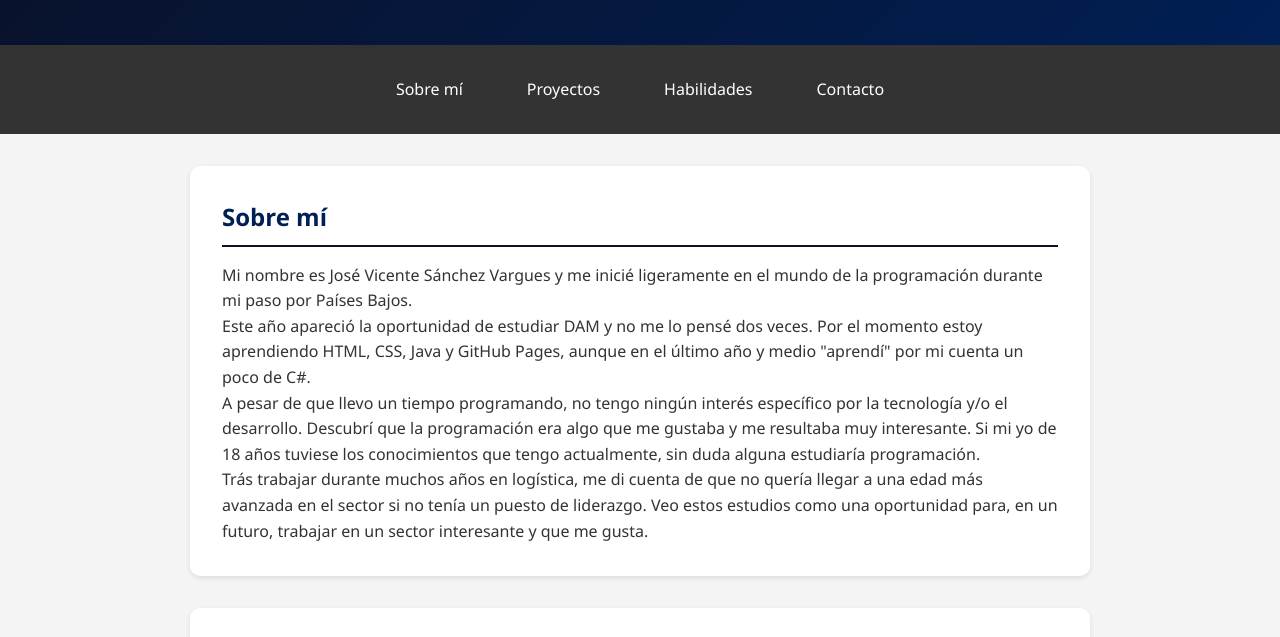
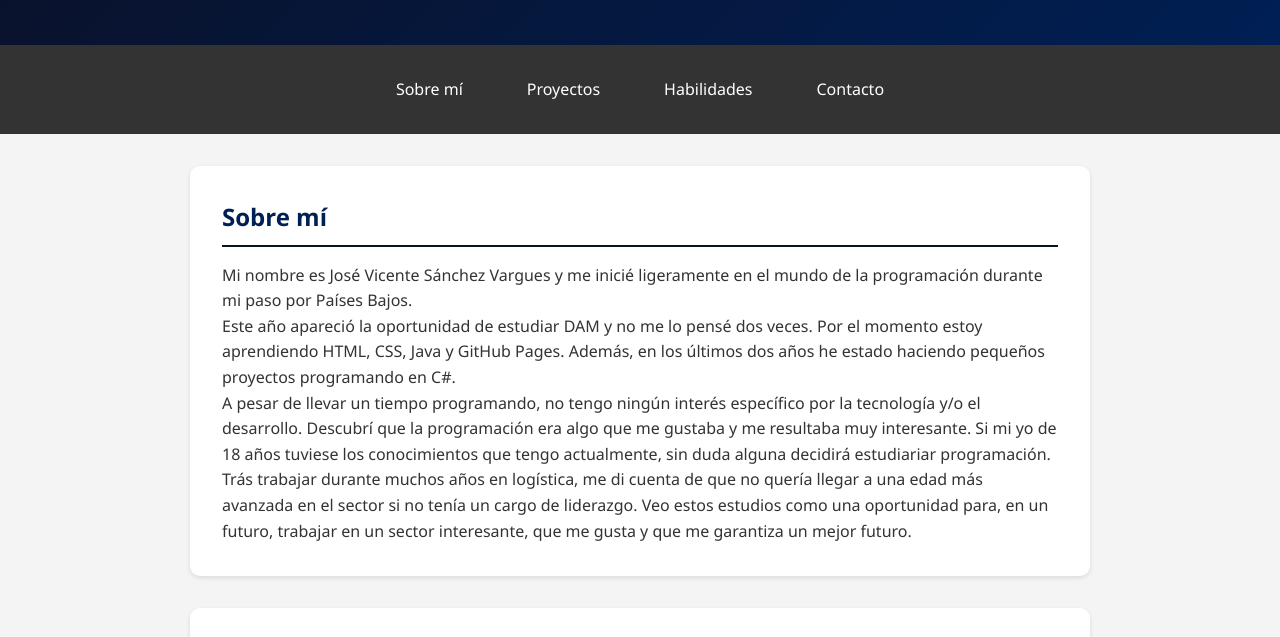
Before and after one commit to jvsv97/mi-portofolio, a plain HTML site: page index.html in a window 1280 px wide. Shown: the part 149-786 px from the top of the page. Drawn offline with Linux system fonts and the light colour scheme.

Commit message:
Revisión y actualización de index.html
Revisión del contenido de mi portfolio y se realizan pequeños cambios para que este sea más profesional.

```diff
--- a/index.html
+++ b/index.html
@@ -25,13 +25,13 @@
         Mi nombre es José Vicente Sánchez Vargues y me inicié ligeramente en el mundo de la programación durante mi paso por Países Bajos.
       </p>
       <p>
-         Este año apareció la oportunidad de estudiar DAM y no me lo pensé dos veces. Por el momento estoy aprendiendo HTML, CSS, Java y GitHub Pages, aunque en el último año y medio "aprendí" por mi cuenta un poco de C#.
+         Este año apareció la oportunidad de estudiar DAM y no me lo pensé dos veces. Por el momento estoy aprendiendo HTML, CSS, Java y GitHub Pages. Además, en los últimos dos años he estado haciendo pequeños proyectos programando en C#.
       </p>
       <p>
-        A pesar de que llevo un tiempo programando, no tengo ningún interés específico por la tecnología y/o el desarrollo. Descubrí que la programación era algo que me gustaba y me resultaba muy interesante. Si mi yo de 18 años tuviese los conocimientos que tengo actualmente, sin duda alguna estudiaría programación.
+        A pesar de llevar un tiempo programando, no tengo ningún interés específico por la tecnología y/o el desarrollo. Descubrí que la programación era algo que me gustaba y me resultaba muy interesante. Si mi yo de 18 años tuviese los conocimientos que tengo actualmente, sin duda alguna decidirá estudiariar programación.
       </p>
       <p>
-        Trás trabajar durante muchos años en logística, me di cuenta de que no quería llegar a una edad más avanzada en el sector si no tenía un puesto de liderazgo. Veo estos estudios como una oportunidad para, en un futuro, trabajar en un sector interesante y que me gusta.
+        Trás trabajar durante muchos años en logística, me di cuenta de que no quería llegar a una edad más avanzada en el sector si no tenía un cargo de liderazgo. Veo estos estudios como una oportunidad para, en un futuro, trabajar en un sector interesante, que me gusta y que me garantiza un mejor futuro.
       </p>
   </section>
   <section id="proyectos">
```
